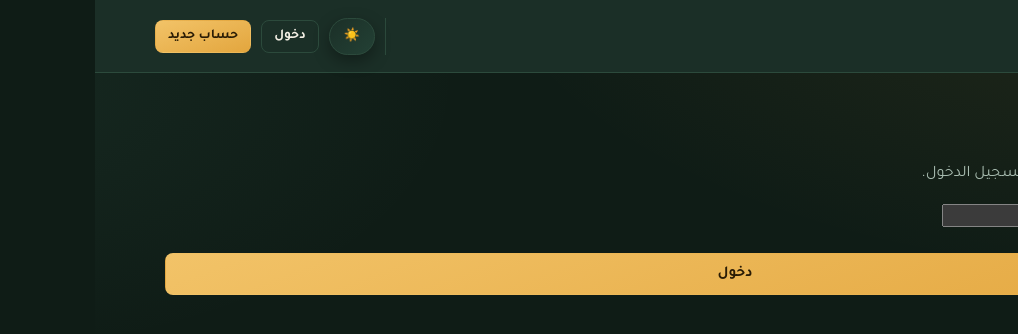
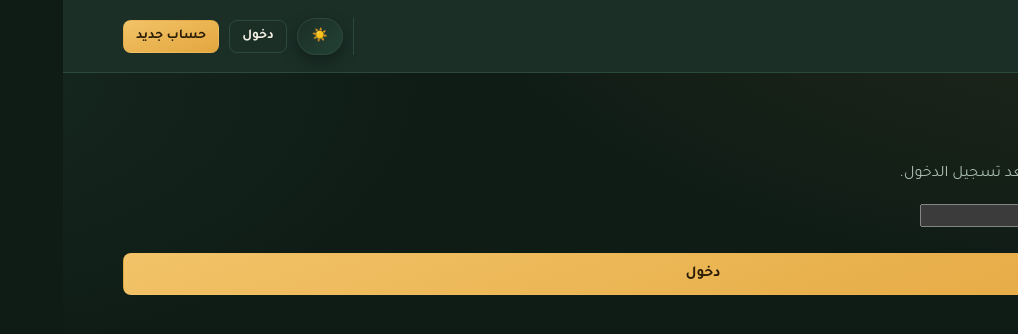
Before and after one commit to mohamedmlm/f, a React (Vite) app: page /login in a window 1280 px wide. Shown: the top 334 px of the page, without its empty margins (262-1280 px from the left). Built offline with nearby package versions, Linux system fonts and the light colour scheme.

Commit message:
Sep 10, 2026, 1:08 AM

```diff
--- a/src/styles/app.css
+++ b/src/styles/app.css
@@ -707,3 +707,10 @@ body.no-scroll {
   -webkit-tap-highlight-color: transparent !important;
   user-select: none !important;
 }
+.container {
+  /* لا تستخدم overflow: hidden هنا */
+  width: 100%;
+  max-width: 1200px;
+  margin: 0 auto;
+  padding: 0 20px;
+}
```
